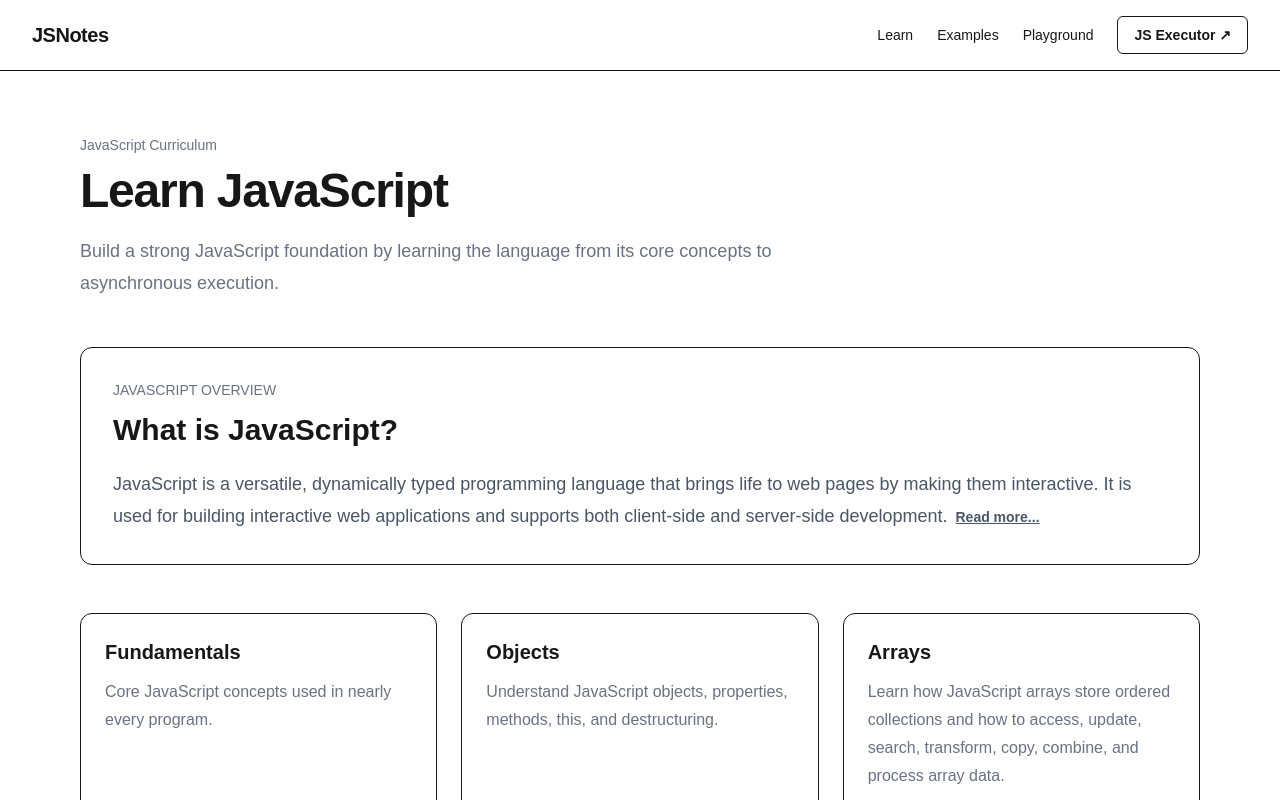
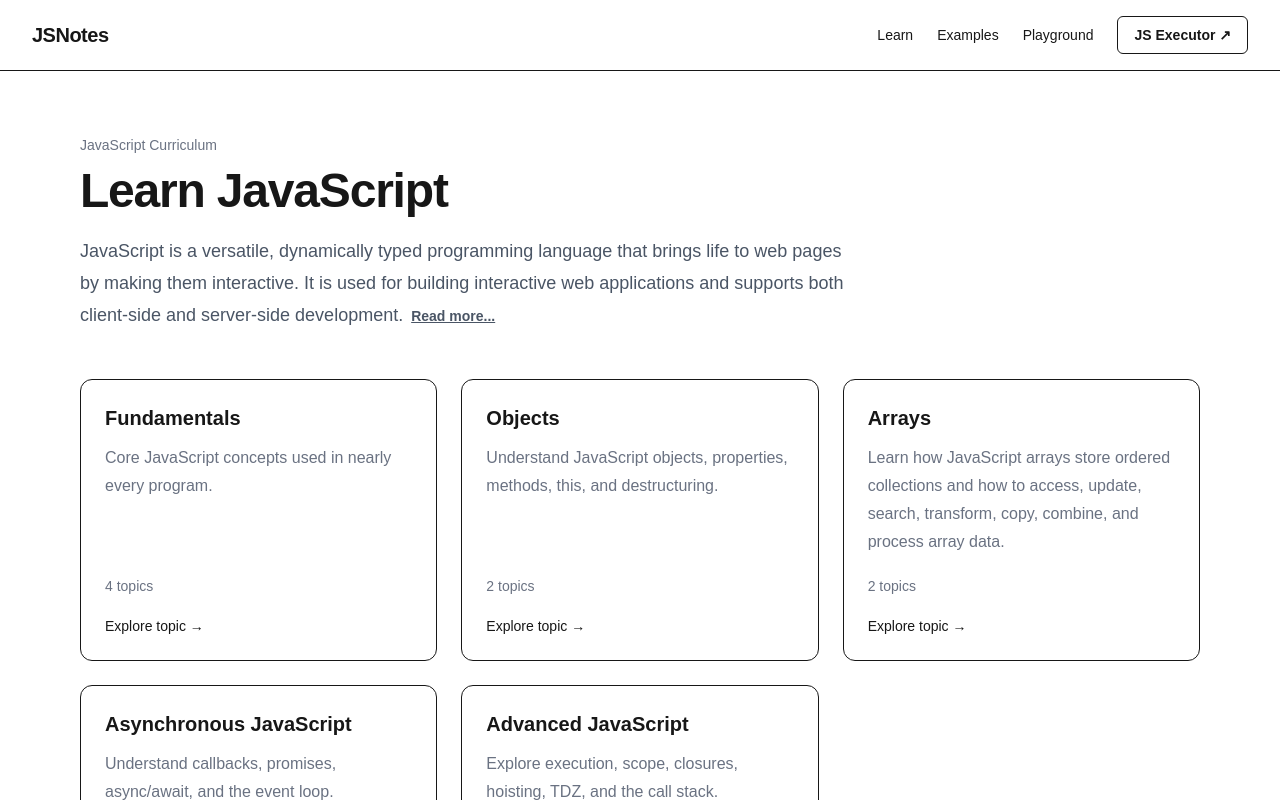
Before and after one commit to anishthakur435/JsNotes, a Next.js app: page /learn in a window 1280 px wide. Shown: the top 800 px of the page. Built offline with nearby package versions, Linux system fonts and the light colour scheme.

Commit message:
change definition structure

```diff
--- a/src/app/learn/page.jsx
+++ b/src/app/learn/page.jsx
@@ -14,26 +14,11 @@ export default function LearnPage() {
           Learn JavaScript
         </h1>
 
-        <p className="mt-5 text-lg leading-8 text-gray-500">
-          Build a strong JavaScript foundation by learning the language from its
-          core concepts to asynchronous execution.
-        </p>
-      </section>
-      {/*  */}
-      {/* What is JavaScript */}
-      <section className="mt-12 rounded-xl border p-6 md:p-8">
-        <div className="w-full">
-          <p className="text-sm font-medium text-gray-500">
-            JAVASCRIPT OVERVIEW
-          </p>
-
-          <h2 className="mt-3 text-3xl font-bold">What is JavaScript?</h2>
-
         <p className="mt-5 text-lg leading-8 text-gray-600">
-            JavaScript is a versatile, dynamically typed programming language
-            that brings life to web pages by making them interactive. It is used
-            for building interactive web applications and supports both
-            client-side and server-side development.
+          JavaScript is a versatile, dynamically typed programming language that
+          brings life to web pages by making them interactive. It is used for
+          building interactive web applications and supports both client-side
+          and server-side development.
           <Link
             href="https://developer.mozilla.org/en-US/docs/Web/JavaScript"
             target="_blank"
@@ -43,8 +28,8 @@ export default function LearnPage() {
             Read more...
           </Link>
         </p>
-        </div>
       </section>
+      {/*  */}
 
       {/* Curriculum */}
       <section className="mt-12 grid gap-6 md:grid-cols-2 lg:grid-cols-3">
```
Lines whose indentation alone changed are shown as unchanged.
